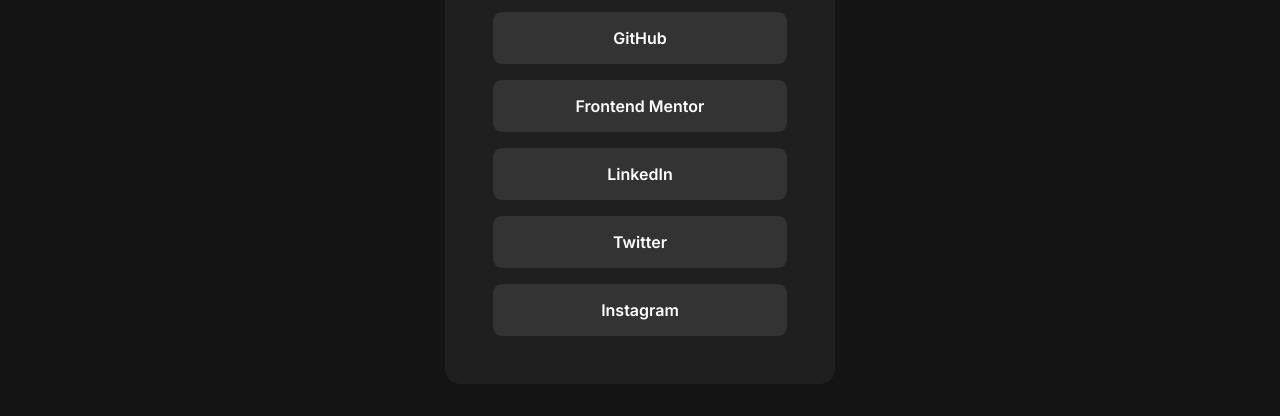
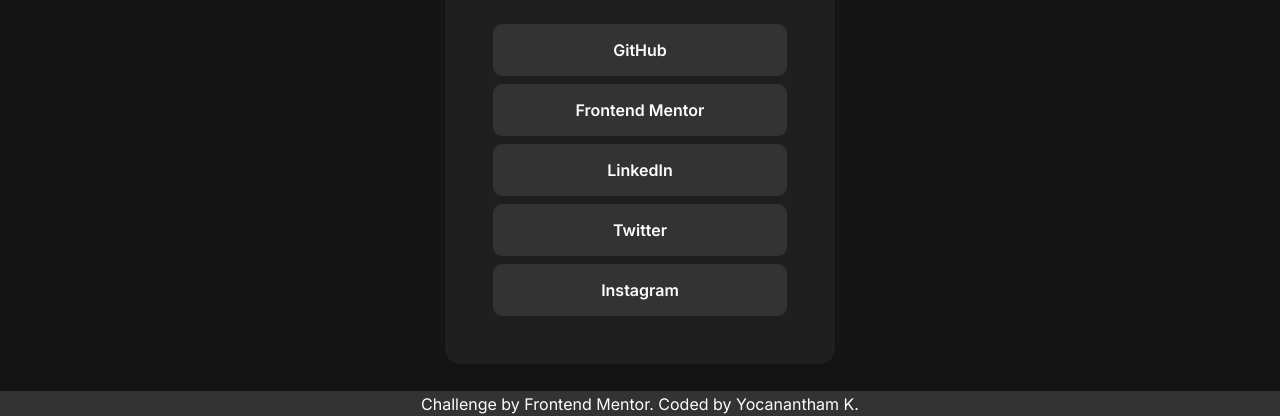
Before and after one commit to Yocanantham/Practice_social_links_profile, a plain HTML site: page src/index.html in a window 1280 px wide. Shown: the part 384-800 px from the top of the page. Drawn offline with Linux system fonts and the light colour scheme.

Commit message:
feat : added a content website name in my project

```diff
--- a/src/index.html
+++ b/src/index.html
@@ -33,14 +33,14 @@
                 </ul>
             </div>
         </div>
-
-        <!-- <div class="attribution">
+        <div class="attribution">
             Challenge by
             <a
                 href="https://www.frontendmentor.io?ref=challenge"
                 target="_blank"
                 >Frontend Mentor</a
-            >. Coded by <a href="#">Your Name Here</a>.
-        </div> -->
+            >. Coded by <a href="#">Yocanantham K</a>.
+        </div>
+
     </body>
 </html>
--- a/src/style.css
+++ b/src/style.css
@@ -6,6 +6,7 @@
     padding: 0;
     box-sizing: border-box;
 }
+
 body {
     height: 100vh;
     background-color: hsl(0, 0%, 8%);
@@ -35,7 +36,7 @@ ul {
     list-style-type: none;
 }
 li {
-    margin: 1rem 0rem 0rem 0rem;
+    margin: 0.5rem 0rem 0rem 0rem;
     background-color: hsl(0, 0%, 20%);
     color: white;
     font-weight: 600;
@@ -47,7 +48,7 @@ li:hover,li:focus{
     color: black;
 }
 
-a {
+li a {
     color: inherit;
     text-decoration: none;
     display: block;
@@ -60,3 +61,28 @@ a {
 .green {
     color: hsl(75, 94%, 57%);
 }
+
+.attribution {
+    /* display: flex;
+    align-items: flex-end;
+    justify-content: center; */
+    position: fixed;
+    width: 100vw;
+    padding: 0.15rem;
+    bottom: 0px;
+    background-color: hsl(0, 0%, 20%);
+    color: white;
+    text-align: center;
+}
+
+.attribution a{
+    color: white;
+    text-decoration: none;
+}
+
+.attribution a:hover,.attribution a:hover {
+    background-color: skyblue;
+    color: black;
+    padding: 3.5px;
+    border-radius: 1px;
+}
```
